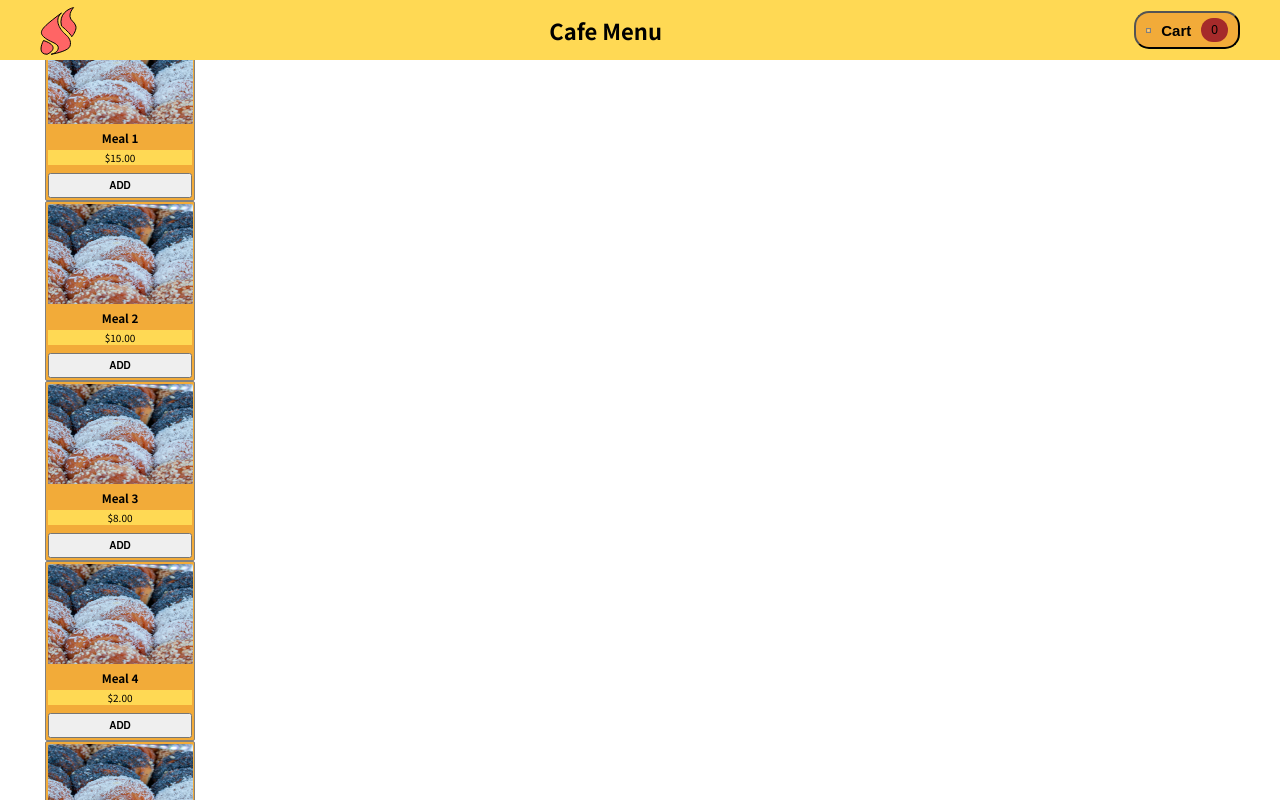
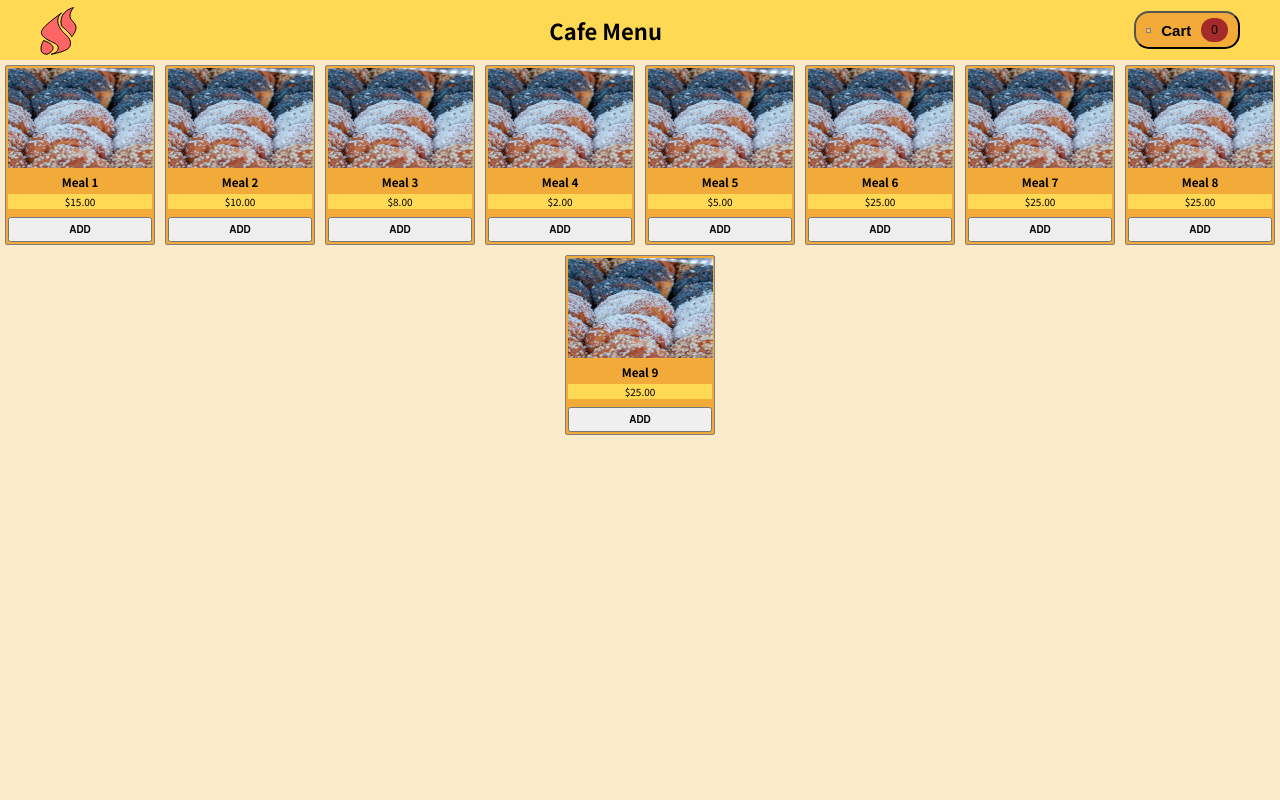
Before and after one commit to maksimzinchenko/reactmenu, a React (Create React App) app: page / in a window 1280 px wide. Shown: the top 800 px of the page. Built offline with nearby package versions, Linux system fonts and the light colour scheme.

Commit message:
some fix to css connection

```diff
--- a/src/App.js
+++ b/src/App.js
@@ -3,13 +3,13 @@ import React, { Fragment } from "react";
 import Header from "./Layout/Header";
 import Meals from "./Meals/Meals";
 
-// import classes from './App.module.css';
+import classes from './App.module.css';
 
 function App() {
   return (
     <Fragment>
       <Header />
-      <main>
+      <main className={classes.some}>
         <Meals />
       </main>
     </Fragment>
--- a/src/App.module.css
+++ b/src/App.module.css
@@ -5,3 +5,7 @@ body {
 main {
     padding-top: 60px;
 }
+
+.some {
+
+}
--- a/src/Meals/AvailableMeals.js
+++ b/src/Meals/AvailableMeals.js
@@ -1,4 +1,4 @@
-// import classes from "./AvailableMeals.module.css";
+import classes from "./AvailableMeals.module.css";
 
 import Card from "../UI/Card";
 import MealItem from "./MealItem/MealItem";
@@ -26,7 +26,7 @@ const AvailableMeals = () => {
   ));
 
   return (
-    <section>
+    <section className={classes.some}>
       <Card>
         <ul>{mealsList}</ul>
       </Card>
--- a/src/Meals/AvailableMeals.module.css
+++ b/src/Meals/AvailableMeals.module.css
@@ -7,3 +7,7 @@ ul {
     /* align-items: flex-start; */
     gap: 10px;
 }
+
+.some {
+
+}
```
